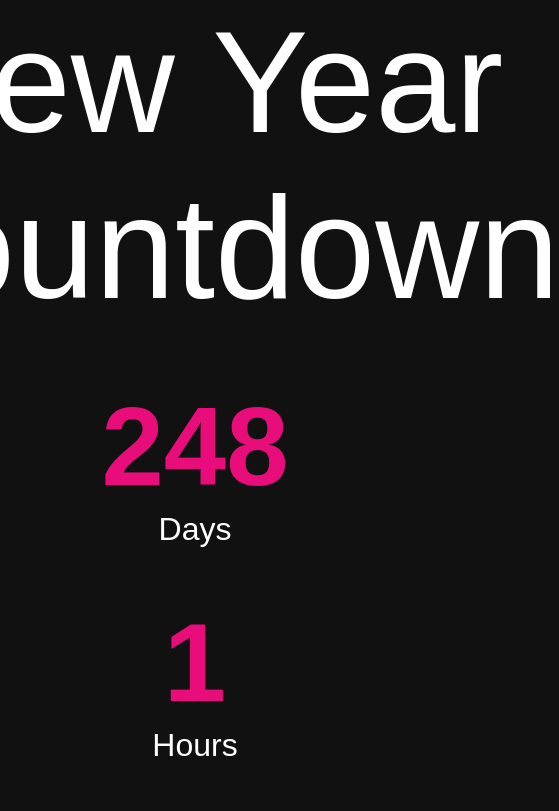
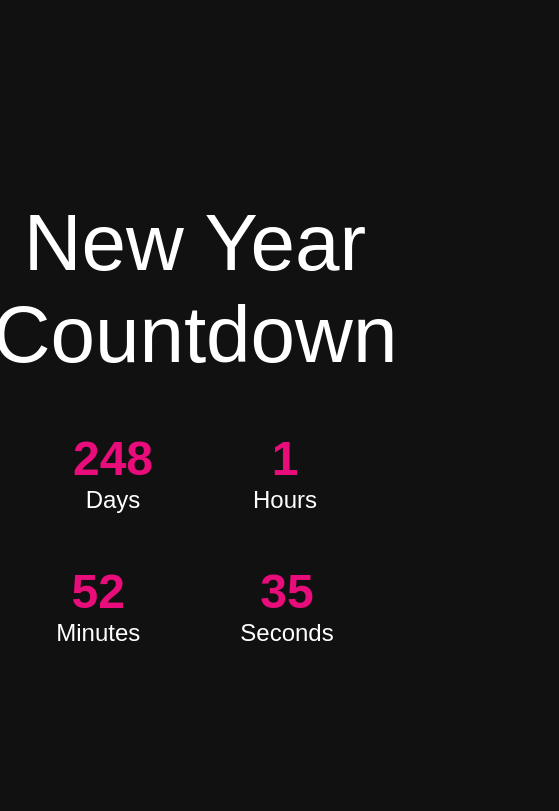
Before and after one commit to Zeqdev/Countdown-timer, a plain HTML site: page index.html in a window 390 px wide. Shown: the top 811 px of the page, 559 px wide, since content can reach past the window. Drawn offline with Linux system fonts and the light colour scheme.

Commit message:
Responsive design

```diff
--- a/styles/main.css
+++ b/styles/main.css
@@ -46,3 +46,27 @@ h1 {
 	font-size: 2rem;
 	margin: 0 50px;
 }
+
+@media (max-width: 992px) {
+	h1 {
+		font-size: 7rem;
+	}
+
+	.timer {
+		font-size: 5rem;
+	}
+}
+
+@media (max-width: 670px) {
+	h1 {
+		font-size: 5rem;
+	}
+
+	.timer {
+		font-size: 3rem;
+	}
+
+	.txt {
+		font-size: 1.5rem;
+	}
+}
```
